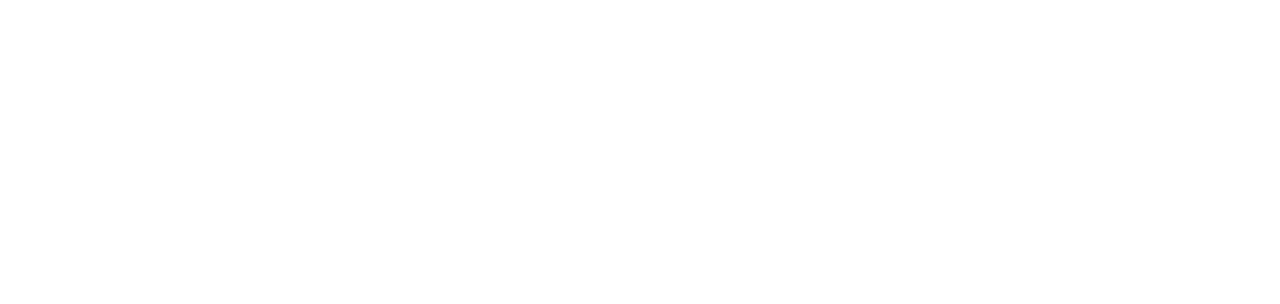
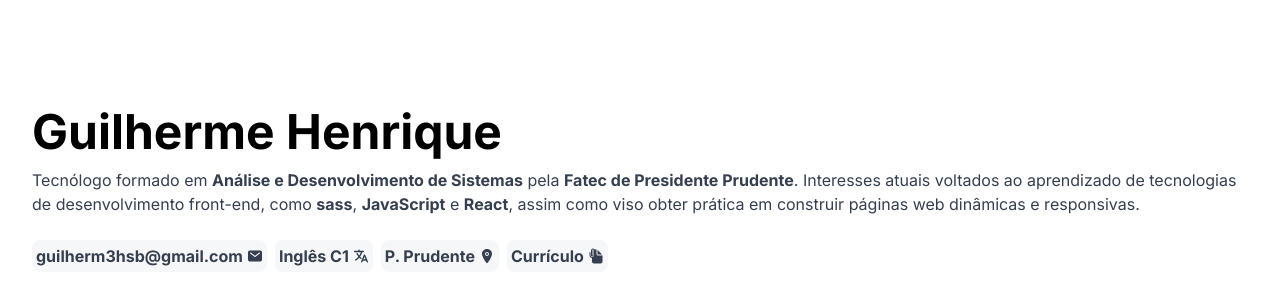
Before and after one commit to guilherm-hsbe/guilherm-hsbe, a plain HTML site: page index.html in a window 1280 px wide. Drawn offline with nearby package versions, Linux system fonts and the light colour scheme.

Commit message:
feat(index): Adiciona seção de título, descrição e atalhos

```diff
--- a/index.html
+++ b/index.html
@@ -15,6 +15,38 @@
     <link rel="stylesheet" href="style-output.css">
 </head>
 <body>
+    <main class="container">
+        <div>
+            <div class="has-size-7 has-weight-bold has-text-black">Guilherme Henrique</div>
+            <div>
+                Tecnólogo formado em <b>Análise e Desenvolvimento de Sistemas</b> pela <b>Fatec de Presidente Prudente</b>.
+                Interesses atuais voltados ao aprendizado de tecnologias de desenvolvimento front-end, como <b>sass</b>, <b>JavaScript</b> e <b>React</b>, assim
+                como viso obter prática em construir páginas web dinâmicas e responsivas.
+            </div>
+
+            <div class="is-flex has-mt-6">
+                <div class="has-weight-bold has-p-1 has-bg-light is-rounded is-flex has-items-center has-mr-2">
+                    <span>guilherm3hsb@gmail.com</span>
+                    <ion-icon name="mail" class="has-ml-1"></ion-icon>
+                </div>
+
+                <div class="has-weight-bold has-p-1 has-bg-light is-rounded is-flex has-items-center has-mr-2">
+                    <span>Inglês C1</span>
+                    <ion-icon name="language" class="has-ml-1"></ion-icon>
+                </div>
+
+                <div class="has-weight-bold has-p-1 has-bg-light is-rounded is-flex has-items-center has-mr-2">
+                    <span>P. Prudente</span>
+                    <ion-icon name="location" class="has-ml-1"></ion-icon>
+                </div>
+
+                <div class="has-weight-bold has-p-1 has-bg-light is-rounded is-flex has-items-center has-mr-2">
+                    <span>Currículo</span>
+                    <ion-icon name="document-attach" class="has-ml-1"></ion-icon>
+                </div>
+            </div>
+        </div>
+    </main>
 
     <script type="module" src="https://unpkg.com/ionicons@7.1.0/dist/ionicons/ionicons.esm.js"></script>
     <script nomodule src="https://unpkg.com/ionicons@7.1.0/dist/ionicons/ionicons.js"></script>
```
